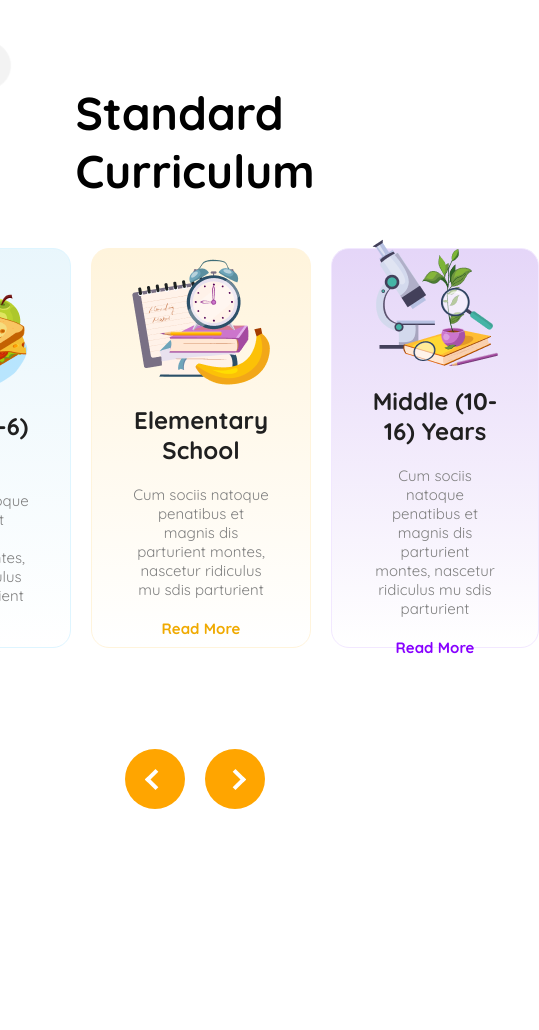
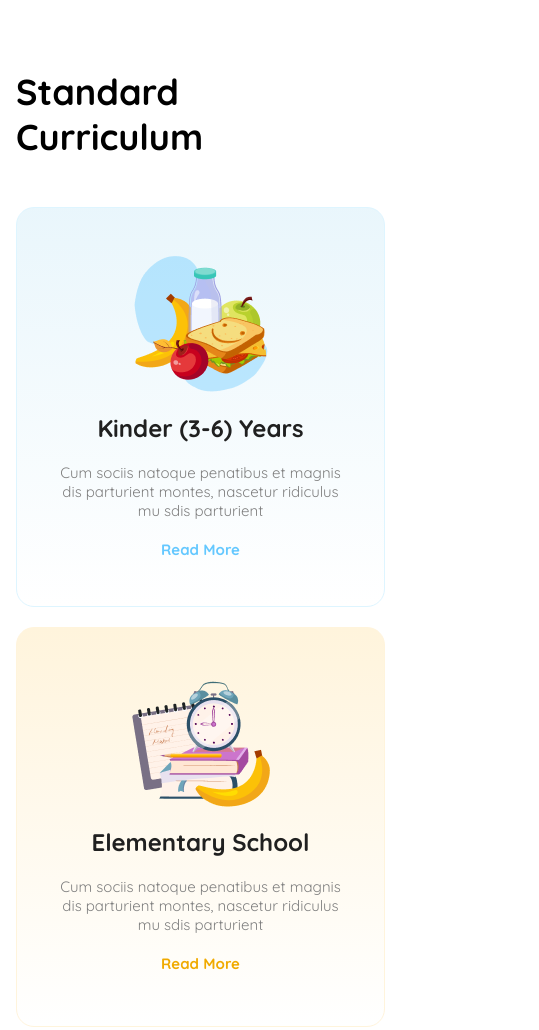
Before and after one commit to sanowarsarkar/My-second-assignment-project, a plain HTML site: page index.html in a window 390 px wide. Shown: the part 920-1950 px from the top of the page, 539 px wide, since content can reach past the window. Before the commit the page ends 1744 px from the top, so only its background shows below. Drawn offline with Linux system fonts and the light colour scheme.

Commit message:
My-second-assignment

```diff
--- a/style.css
+++ b/style.css
@@ -379,5 +379,34 @@ body {
         font-weight: bold;
         font-size: 15px;
     }
+    /* Standard Curriculum box */
+    .Curriculum-section {
+        padding: 0px 16px;
+        background-image: url(assets/bg.png);
+        background-repeat: no-repeat;
+        background-position: center;
+        background-size: cover;
+    }
+
+    .Curriculum-section h2 {
+        font-family: "Quicksand", sans-serif;
+        font-weight: bold;
+        font-size: 36px;
+    }
+
+    /* tandard-Curriculum box */
+
+    .Standard-Curriculum {
+        flex-direction: column;
+        justify-content: center;
+        gap: 20px;
+        margin: 48px 0px;
+    }
+
+    /* Arrow Button */
+    .button-container {
+        display: none;
+    }
+
 
 }
```
